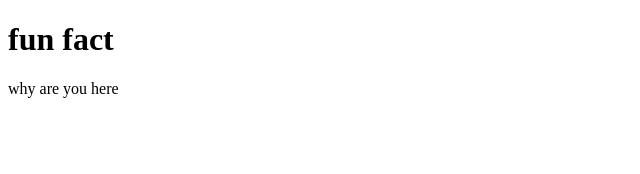
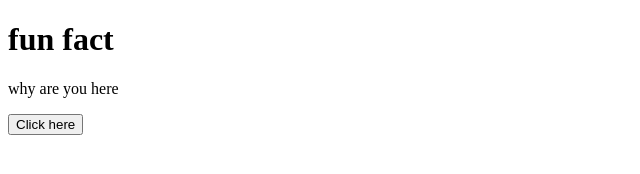
Before and after one commit to levtey/levtey.github.io, a plain HTML site: page index.html in a window 1280 px wide. Shown: the whole page, without its empty margins (0-640 px from the left). Drawn offline with Linux system fonts and the light colour scheme.

Commit message:
Update index.html

```diff
--- a/index.html
+++ b/index.html
@@ -3,5 +3,6 @@
 	<body>
 		<h1>fun fact</h1>
 		<p>why are you here</p>
+		<button type="naviagte" formaction="/hell.php">Click here</button>
 	</body>
 </html>
```
